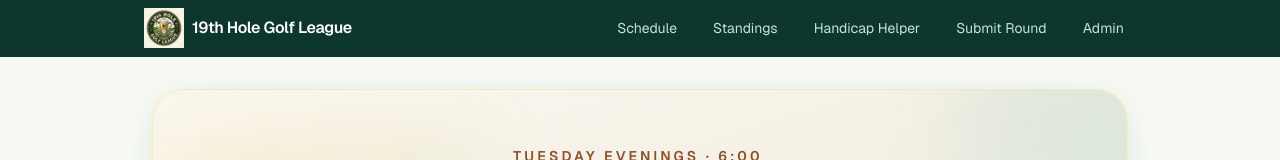
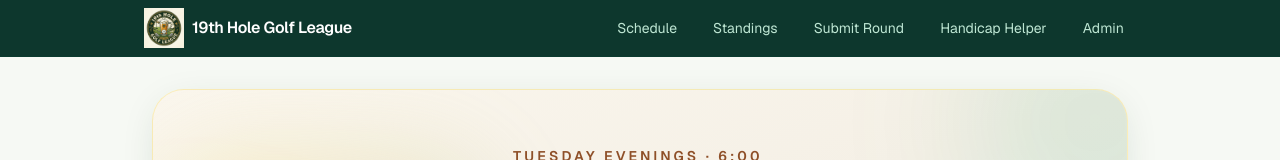
Before and after one commit to Ltw10/19th_hole_golf_league_website, a Next.js app: page / in a window 1280 px wide. Shown: the top 160 px of the page. Built offline with nearby package versions, Linux system fonts and the light colour scheme.

Commit message:
reorder menu bar options

```diff
--- a/src/components/SiteNav.tsx
+++ b/src/components/SiteNav.tsx
@@ -8,8 +8,8 @@ import { usePathname } from "next/navigation";
 const links = [
   { href: "/schedule", label: "Schedule" },
   { href: "/standings", label: "Standings" },
+  { href: "/submit-round", label: "Submit Round" },
   { href: "/handicap-helper", label: "Handicap Helper" },
-  { href: "/submit-round", label: "Submit Round" },
   { href: "/admin/scores", label: "Admin" },
 ] as const;
 
```
